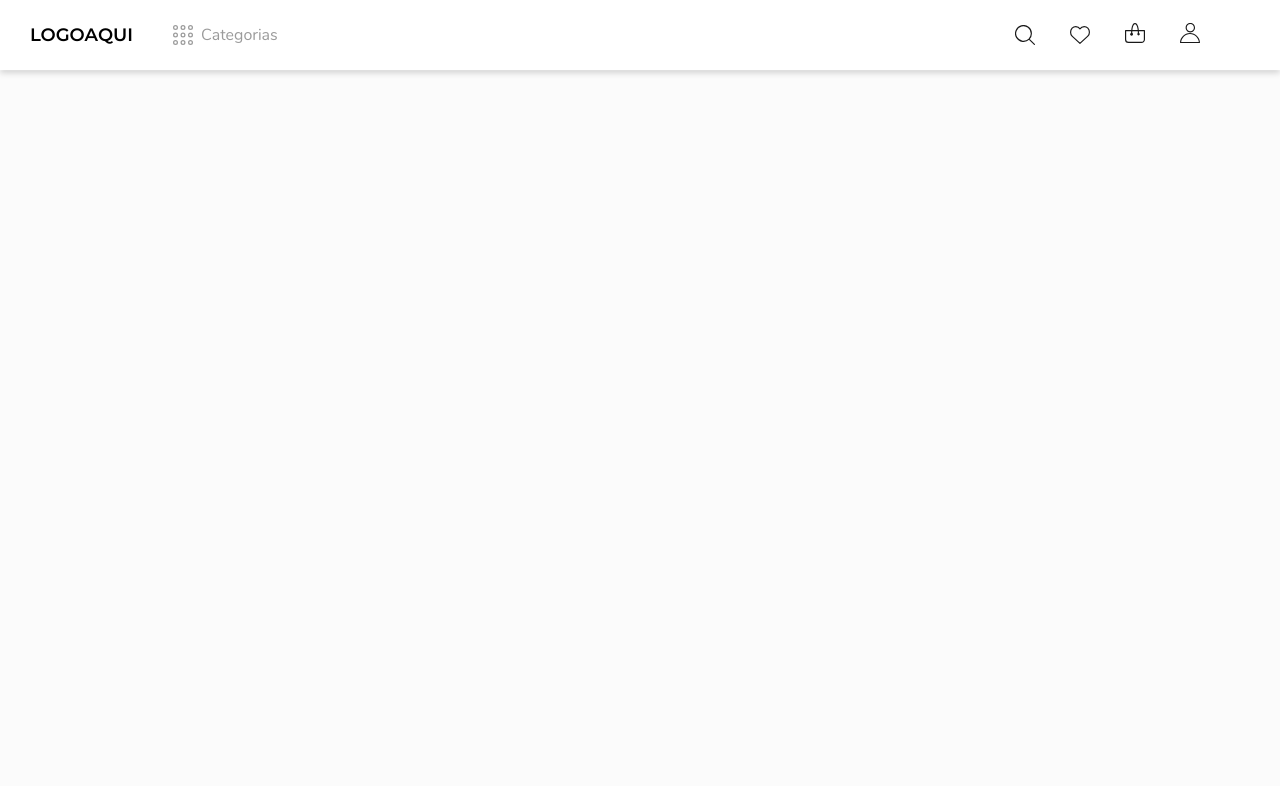
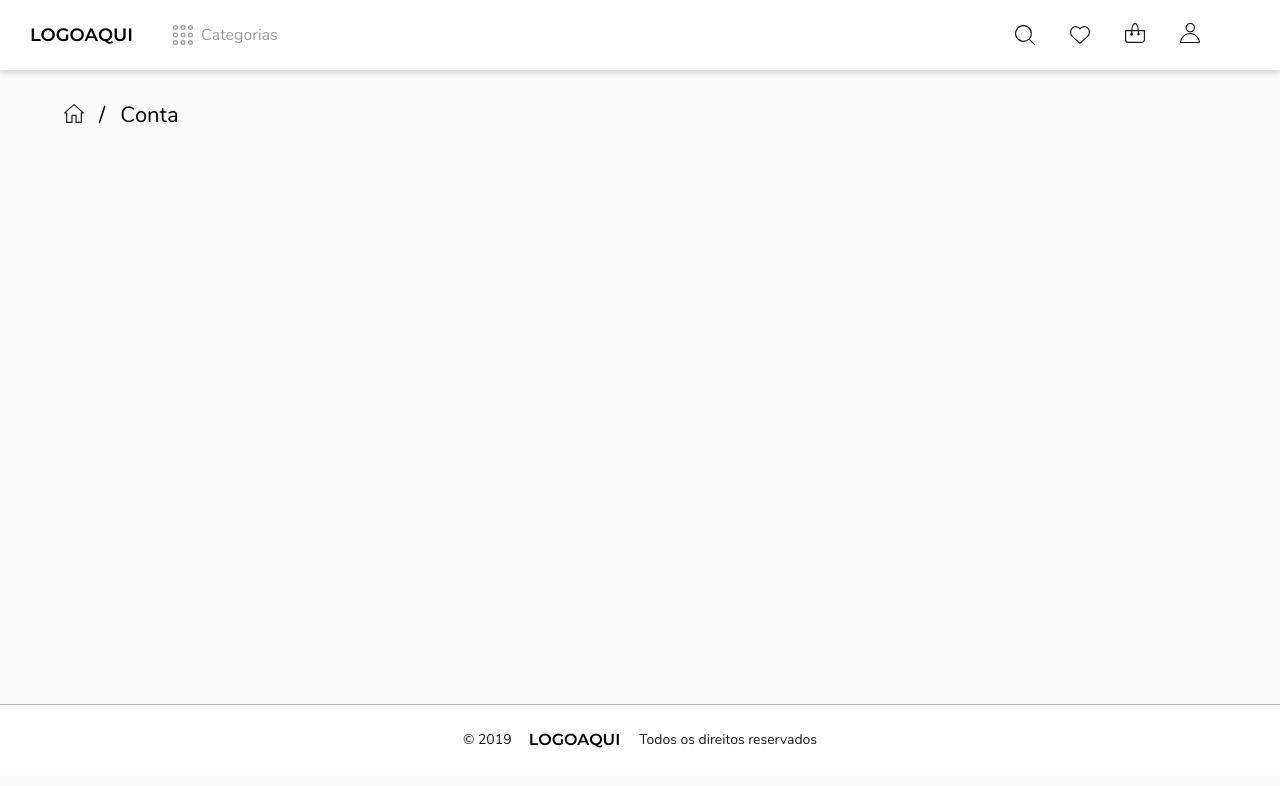
Before and after one commit to uaumateus/Ecommerce, a React (Create React App) app: page /conta in a window 1280 px wide. Shown: the top 786 px of the page. Built offline with nearby package versions, Linux system fonts and the light colour scheme.

Commit message:
Migalhas de pão

```diff
--- a/src/App.js
+++ b/src/App.js
@@ -6,6 +6,7 @@ import Footer from './components/Footer';
 
 import Home from './pages/Home';
 import Bag from './pages/Bag';
+import Account from './pages/Account';
 
 function App() {
   return (
@@ -14,6 +15,7 @@ function App() {
       <Switch>
         <Route path="/" exact component={Home}/>
         <Route path="/sacola" exact component={Bag}/>
+        <Route path="/conta" exact component={Account}/>
       </Switch>
       <Footer />
     </div>
--- /dev/null
+++ b/src/components/BreadCrumb/index.js
@@ -0,0 +1,17 @@
+import React from 'react';
+import './style.css';
+import { Link } from 'react-router-dom';
+
+import iconHome from './assets/home_icon.svg';
+
+const BreadCrumb = ({ actualPage }) => {
+    return(
+        <article className="breadcrumb">
+            <Link to="/"><img src={iconHome} className="iconHome"/></Link>
+            <p className="Title-Text-Regular">/</p>
+            <p className="Title-Text-Regular">{actualPage}</p>
+        </article>
+    );
+}
+
+export default BreadCrumb;
--- /dev/null
+++ b/src/components/BreadCrumb/style.css
@@ -0,0 +1,11 @@
+.breadcrumb{
+    display: grid;
+    grid-template-columns: 20px auto 1fr;
+    grid-gap: 15px;
+    align-items: center;
+    margin-bottom: 20px;
+}
+
+.breadcrumb .iconHome{
+    width: 20px;
+}
--- a/src/components/Navbar/index.js
+++ b/src/components/Navbar/index.js
@@ -64,7 +64,7 @@ export default class Navbar extends Component{
                             <img src={iconPerson} className="iconNavbar" />
                             <ul className="dropdownUser">
                                 <li className="Medium-Text-Regular liLine">Histórico de compra</li>
-                                <li className="Medium-Text-Regular liLine">Conta</li>
+                                <Link to="/conta"><li className="Medium-Text-Regular liLine">Conta</li></Link>
                                 <li className="Medium-Text-Regular">Sair</li>
                             </ul>
                         </div>
--- /dev/null
+++ b/src/pages/Account/index.js
@@ -0,0 +1,17 @@
+import React, {Component} from 'react';
+import './style.css';
+
+import BreadCrumb from '../../components/BreadCrumb';
+
+export default class Account extends Component{
+    render(){
+        return(
+            <div className="content account">
+                <BreadCrumb actualPage="Conta" />
+                <div className="container">
+
+                </div>
+            </div>
+        )
+    }
+}
--- a/src/pages/Bag/index.js
+++ b/src/pages/Bag/index.js
@@ -1,10 +1,9 @@
 import React, {Component} from 'react';
-import { Link } from 'react-router-dom';
 import './style.css';
 
-import iconHome from './assets/home_icon.svg';
 import imageMockup from '../../assets/mockup.png';
 
+import BreadCrumb from '../../components/BreadCrumb';
 import ProductBag from '../../components/ProductBag';
 import CardBag from '../../components/CardBag';
 
@@ -12,11 +11,7 @@ export default class Bag extends Component{
     render(){
         return(
             <div className="content bag">
-                <article className="breadcrumb">
-                    <Link to="/"><img src={iconHome} className="iconHome"/></Link>
-                    <p className="Title-Text-Regular">/</p>
-                    <p className="Title-Text-Regular">Sacola de Compras</p>
-                </article>
+                <BreadCrumb actualPage="Sacola de Compras"/>
                 <div className="container">
                     <div>
                         <ProductBag product={{title: "Camisa Mockup", price: "120", image: imageMockup}} />
--- a/src/pages/Bag/style.css
+++ b/src/pages/Bag/style.css
@@ -1,15 +1,3 @@
-.bag .iconHome{
-    width: 20px;
-}
-
-.bag .breadcrumb{
-    display: grid;
-    grid-template-columns: 20px auto 1fr;
-    grid-gap: 15px;
-    align-items: center;
-    margin-bottom: 20px;
-}
-
 .bag .container{
     display: grid;
     grid-template-columns: 1fr 400px;
```
Also changed, not shown: src/components/BreadCrumb/assets/home_icon.svg (renamed from src/pages/Bag/assets/home_icon.svg), src/pages/Account/style.css (added).
